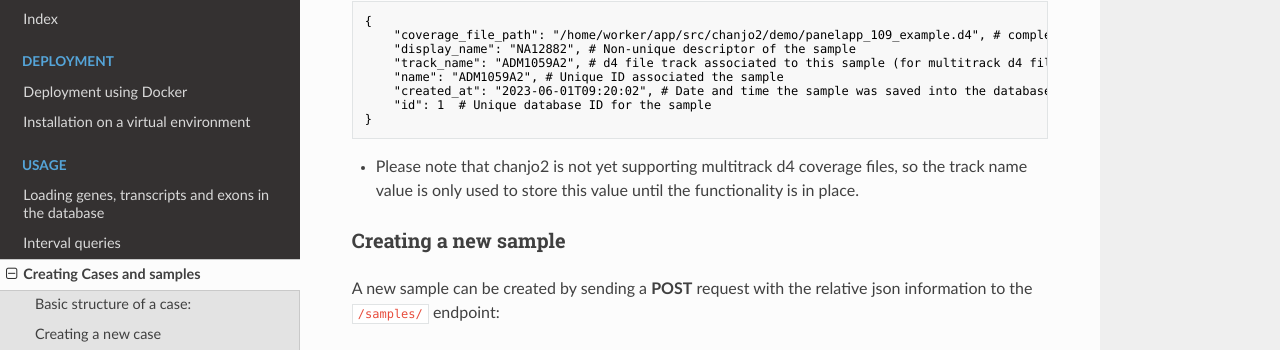
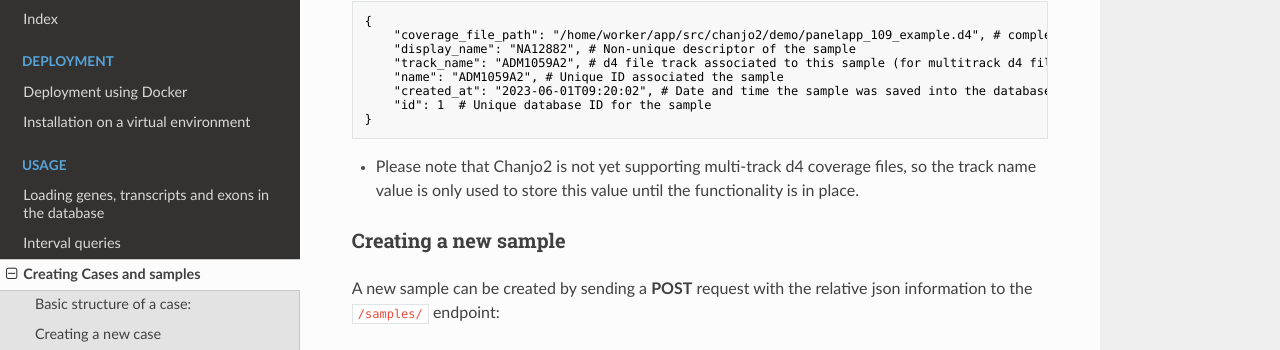
Before and after one commit to Clinical-Genomics/chanjo2, an MkDocs documentation site: the page built from docs/usage/loading-samples.md, in a window 1280 px wide and 900 px high, scrolled down 1069 px. Shown: the part 101-451 px from the top of the window. Built offline with MkDocs 1.6.1, drawn with Linux system fonts in a browser that asks for light colours; nearby versions of some CDN libraries.

Commit message:
Update docs/usage/loading-samples.md
Co-authored-by: Henrik Stranneheim <henrik.stranneheim@scilifelab.se>

````diff
--- a/docs/usage/loading-samples.md
+++ b/docs/usage/loading-samples.md
@@ -58,7 +58,7 @@ A sample describes a sequencing analysis and has the following structure
     "id": 1  # Unique database ID for the sample
 }
 ```
-* Please note that chanjo2 is not yet supporting multitrack d4 coverage files, so the track name value is only used to store this value until the functionality is in place.
+* Please note that Chanjo2 is not yet supporting multi-track d4 coverage files, so the track name value is only used to store this value until the functionality is in place.
 
 
 ### Creating a new sample
````
